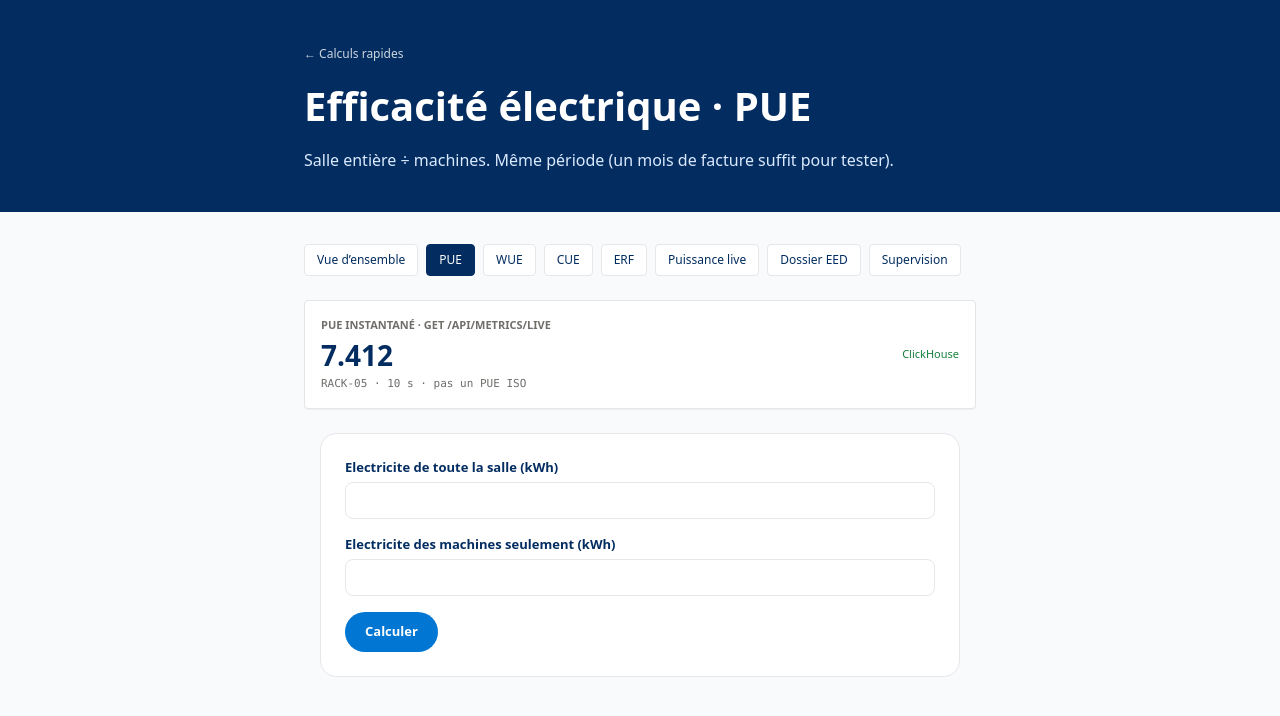
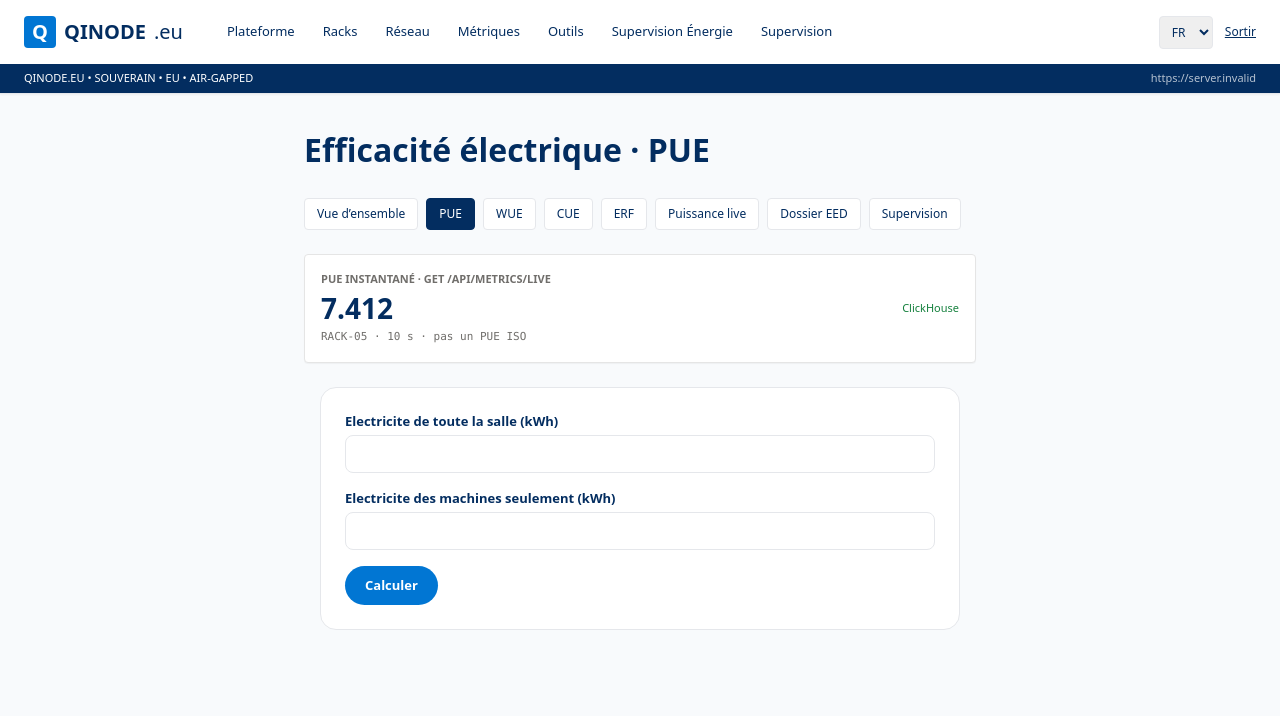
Before and after one commit to Geoking2104/DCIM, a Next.js app in the folder web/: page /1/outils/pue in a window 1280 px wide. Shown: the top 716 px of the page. Built offline with nearby package versions, Linux system fonts and the light colour scheme; no server answers.

Commit message:
feat(ui): global Header on PUE WUE CUE ERF pages

```diff
--- a/web/app/[locale]/outils/cue/page.tsx
+++ b/web/app/[locale]/outils/cue/page.tsx
@@ -1,20 +1,19 @@
+import Header from '@/components/Header';
+import Providers from '@/components/Providers';
 import MetricsLinks from '@/components/metrics/MetricsLinks';
 import RatioCalc from '@/components/metrics/RatioCalc';
 
 export default function CuePage({ params: { locale } }: { params: { locale: string } }) {
   return (
-    <div className="min-h-screen bg-[#F8FAFC] text-[#032D60]">
-      <header className="bg-[#032D60] text-white">
-        <div className="max-w-[720px] mx-auto px-6 py-10">
-          <a href={`/${locale}/outils`} className="text-[12px] opacity-80">← Calculs rapides</a>
-          <h1 className="mt-3 text-[32px] font-extrabold">Carbone · CUE</h1>
-          <p className="mt-3 text-blue-100">kg CO₂ ÷ kWh IT. Facteur d’émission × électricité salle, ou mesure directe.</p>
+    <Providers>
+      <Header />
+      <main className="min-h-screen bg-[#F8FAFC] text-[#032D60]">
+        <div className="max-w-[720px] mx-auto px-6 py-8 space-y-6">
+          <h1 className="text-[32px] font-extrabold">Carbone · CUE</h1>
+          <MetricsLinks locale={locale} current="/outils/cue" />
+          <RatioCalc endpoint="/api/metrics/cue" fields={[{ key: 'co2_kg', label: 'CO₂ (kg)' }, { key: 'it_kwh', label: 'IT (kWh)' }]} unit="kg/kWh" />
         </div>
-      </header>
-      <main className="max-w-[720px] mx-auto px-6 py-8 space-y-6">
-        <MetricsLinks locale={locale} current="/outils/cue" />
-        <RatioCalc endpoint="/api/metrics/cue" fields={[{ key: 'co2_kg', label: 'CO₂ (kg)' }, { key: 'it_kwh', label: 'IT (kWh)' }]} unit="kg/kWh" />
       </main>
-    </div>
+    </Providers>
   );
 }
--- a/web/app/[locale]/outils/erf/page.tsx
+++ b/web/app/[locale]/outils/erf/page.tsx
@@ -1,20 +1,19 @@
+import Header from '@/components/Header';
+import Providers from '@/components/Providers';
 import MetricsLinks from '@/components/metrics/MetricsLinks';
 import RatioCalc from '@/components/metrics/RatioCalc';
 
 export default function ErfPage({ params: { locale } }: { params: { locale: string } }) {
   return (
-    <div className="min-h-screen bg-[#F8FAFC] text-[#032D60]">
-      <header className="bg-[#032D60] text-white">
-        <div className="max-w-[720px] mx-auto px-6 py-10">
-          <a href={`/${locale}/outils`} className="text-[12px] opacity-80">← Calculs rapides</a>
-          <h1 className="mt-3 text-[32px] font-extrabold">Chaleur réutilisée · ERF</h1>
-          <p className="mt-3 text-blue-100">kWh réutilisés ÷ kWh salle. Paliers EnEfG 10 / 15 / 20 %.</p>
+    <Providers>
+      <Header />
+      <main className="min-h-screen bg-[#F8FAFC] text-[#032D60]">
+        <div className="max-w-[720px] mx-auto px-6 py-8 space-y-6">
+          <h1 className="text-[32px] font-extrabold">Chaleur réutilisée · ERF</h1>
+          <MetricsLinks locale={locale} current="/outils/erf" />
+          <RatioCalc endpoint="/api/metrics/erf" fields={[{ key: 'reused_kwh', label: 'Chaleur réutilisée (kWh)' }, { key: 'facility_kwh', label: 'Salle (kWh)' }]} unit="" />
         </div>
-      </header>
-      <main className="max-w-[720px] mx-auto px-6 py-8 space-y-6">
-        <MetricsLinks locale={locale} current="/outils/erf" />
-        <RatioCalc endpoint="/api/metrics/erf" fields={[{ key: 'reused_kwh', label: 'Chaleur réutilisée (kWh)' }, { key: 'facility_kwh', label: 'Salle (kWh)' }]} unit="" />
       </main>
-    </div>
+    </Providers>
   );
 }
--- a/web/app/[locale]/outils/pue/page.tsx
+++ b/web/app/[locale]/outils/pue/page.tsx
@@ -1,22 +1,21 @@
+import Header from '@/components/Header';
+import Providers from '@/components/Providers';
 import EnergyCalculator from '@/components/EnergyCalculator';
 import MetricsLinks from '@/components/metrics/MetricsLinks';
 import LivePue from '@/components/metrics/LivePue';
 
 export default function PuePage({ params: { locale } }: { params: { locale: string } }) {
   return (
-    <div className="min-h-screen bg-[#F8FAFC] text-[#032D60]">
-      <header className="bg-[#032D60] text-white">
-        <div className="max-w-[720px] mx-auto px-6 py-10">
-          <a href={`/${locale}/outils`} className="text-[12px] opacity-80">← Calculs rapides</a>
-          <h1 className="mt-3 text-[32px] md:text-[40px] font-extrabold">Efficacité électrique · PUE</h1>
-          <p className="mt-3 text-blue-100">Salle entière ÷ machines. Même période (un mois de facture suffit pour tester).</p>
+    <Providers>
+      <Header />
+      <main className="min-h-screen bg-[#F8FAFC] text-[#032D60]">
+        <div className="max-w-[720px] mx-auto px-6 py-8 space-y-6">
+          <h1 className="text-[32px] font-extrabold">Efficacité électrique · PUE</h1>
+          <MetricsLinks locale={locale} current="/outils/pue" />
+          <LivePue />
+          <EnergyCalculator kind="pue" locale={locale || 'fr'} />
         </div>
-      </header>
-      <main className="max-w-[720px] mx-auto px-6 py-8 space-y-6">
-        <MetricsLinks locale={locale} current="/outils/pue" />
-        <LivePue />
-        <EnergyCalculator kind="pue" locale={locale || 'fr'} />
       </main>
-    </div>
+    </Providers>
   );
 }
--- a/web/app/[locale]/outils/wue/page.tsx
+++ b/web/app/[locale]/outils/wue/page.tsx
@@ -1,20 +1,19 @@
+import Header from '@/components/Header';
+import Providers from '@/components/Providers';
 import EnergyCalculator from '@/components/EnergyCalculator';
 import MetricsLinks from '@/components/metrics/MetricsLinks';
 
 export default function WuePage({ params: { locale } }: { params: { locale: string } }) {
   return (
-    <div className="min-h-screen bg-[#F8FAFC] text-[#032D60]">
-      <header className="bg-[#032D60] text-white">
-        <div className="max-w-[720px] mx-auto px-6 py-10">
-          <a href={`/${locale}/outils`} className="text-[12px] opacity-80">← Calculs rapides</a>
-          <h1 className="mt-3 text-[32px] md:text-[40px] font-extrabold">Efficacité eau · WUE</h1>
-          <p className="mt-3 text-blue-100">Litres de la salle ÷ kWh des machines. Compteur d’eau + même mois que l’électricité.</p>
+    <Providers>
+      <Header />
+      <main className="min-h-screen bg-[#F8FAFC] text-[#032D60]">
+        <div className="max-w-[720px] mx-auto px-6 py-8 space-y-6">
+          <h1 className="text-[32px] font-extrabold">Efficacité eau · WUE</h1>
+          <MetricsLinks locale={locale} current="/outils/wue" />
+          <EnergyCalculator kind="wue" locale={locale || 'fr'} />
         </div>
-      </header>
-      <main className="max-w-[720px] mx-auto px-6 py-8 space-y-6">
-        <MetricsLinks locale={locale} current="/outils/wue" />
-        <EnergyCalculator kind="wue" locale={locale || 'fr'} />
       </main>
-    </div>
+    </Providers>
   );
 }
```
